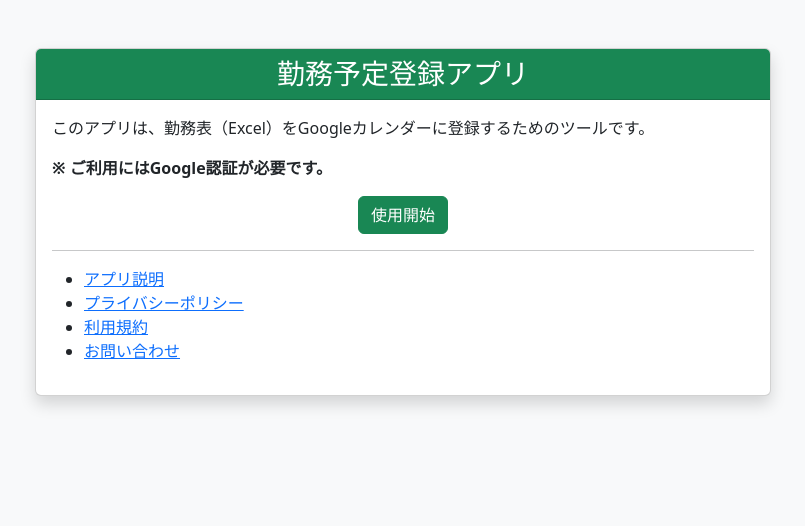
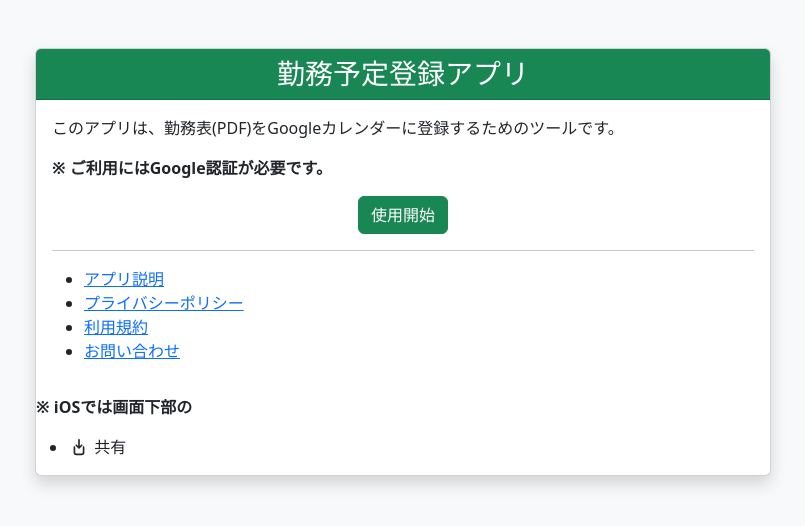
Before and after one commit to Liucci/project_test, a Flask app: page / in a window 1280 px wide. Shown: the top 526 px of the page, without its empty margins (237-1042 px from the left). Run offline with Flask 3, Linux system fonts and the light colour scheme.

```diff
--- a/templates/index.html
+++ b/templates/index.html
@@ -23,7 +23,7 @@
                     <h3 class="mb-0">勤務予定登録アプリ</h3>
                 </div>
                 <div class="card-body">
-                    <p>このアプリは、勤務表（Excel）をGoogleカレンダーに登録するためのツールです。</p>
+                    <p>このアプリは、勤務表(PDF)をGoogleカレンダーに登録するためのツールです。</p>
                     <p><strong>※ ご利用にはGoogle認証が必要です。</strong></p>
                     <div class="text-center">
                         <form action="{{ url_for('authorize') }}">
@@ -38,6 +38,17 @@
                         <li><a href="{{ url_for('contact') }}">お問い合わせ</a></li>
                     </ul>
                 </div>
+                    <p><strong>※ iOSでは画面下部の</strong></p>
+                        <ul class="ios-toolbar">
+                        <li>
+                            <!-- 共有：□から上向き矢印 -->
+                            <svg width="22" height="22" viewBox="0 0 24 24" aria-hidden="true">
+                            <path d="M12 3v9m0 0l3-3m-3 3l-3-3" fill="none" stroke="currentColor" stroke-width="1.8" stroke-linecap="round" stroke-linejoin="round"/>
+                            <path d="M7 11v6a2 2 0 0 0 2 2h6a2 2 0 0 0 2-2v-6" fill="none" stroke="currentColor" stroke-width="1.8" stroke-linecap="round" stroke-linejoin="round"/>
+                            </svg>
+                            <span class="label">共有</span>
+                        </li>
+                        </ul>
             </div>
         </div>
     </div>
```
